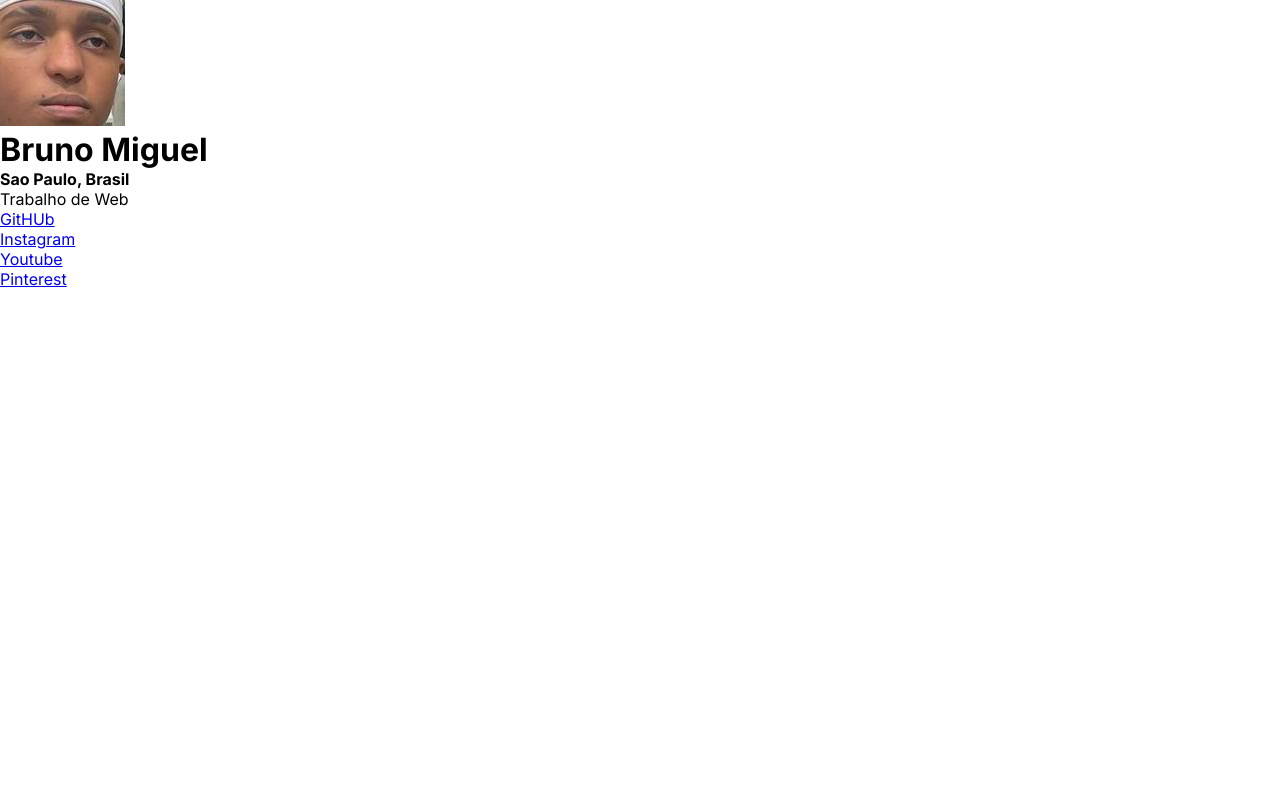
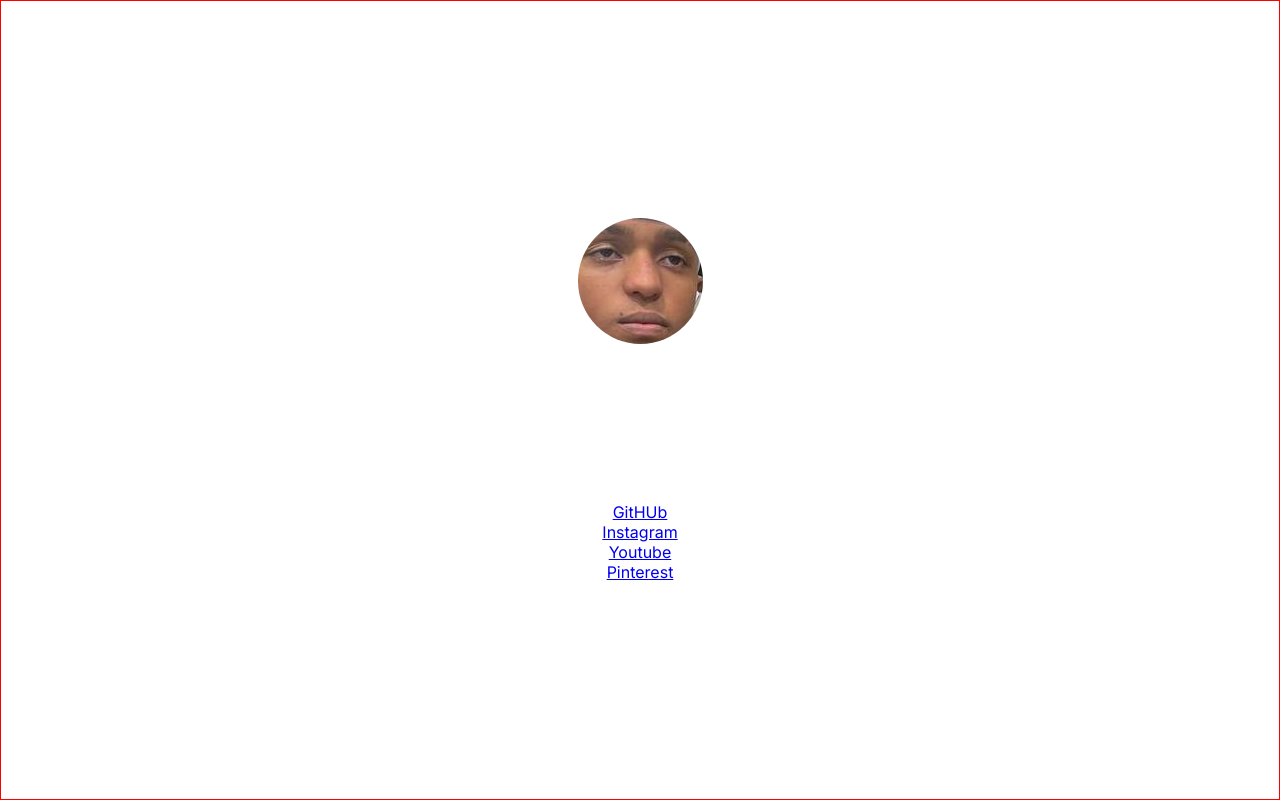
Before and after one commit to brunolucema/link-tree, a plain HTML site: page index.html in a window 1280 px wide. Drawn offline with Linux system fonts and the light colour scheme.

Commit message:
metade da estilizacao do card concluida

```diff
--- a/style.css
+++ b/style.css
@@ -5,3 +5,54 @@
     font-family: "Inter", sans-serif;
 
 }
+
+:root {
+    --dark-grey: #1F1F1F:var(--dark-grey)
+    --grey: #333333
+    --neon-green: #C4F82A;
+    --white: #FFF;
+}
+body {
+    background-color: var(--dark-grey);
+    border: 1px solid red;
+    height: 100vh;
+    display: flex;
+    justify-content: center;
+    align-items: center;
+}
+div {
+    background-color: var(--grey);
+    color: var(--white);
+    width: 384px;
+    padding: 40px;
+    border-radius: 12px;
+    text-align: center;
+}
+
+img {
+    border-radius: 50%;
+    margin-bottom: 24px;
+}
+
+h1 {
+    font-size: 24px;
+    font-weight: 600;
+    line-height: 150%;
+    margin-bottom: 4px;
+}
+
+strong {
+    font-size: 14px;
+    line-height: 150%;
+    color: var(--neon-green);
+}
+
+p {
+    margin-block: 24px;
+    font-size: 14px;
+    line-height: 150%;
+}
+
+ul, li{
+    list-style: none;
+}
```
